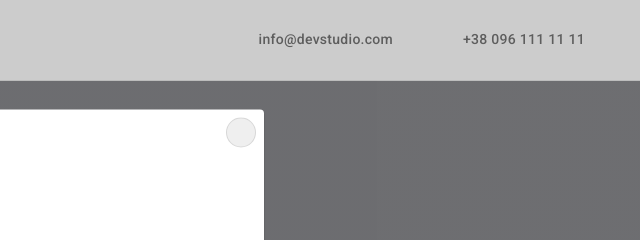
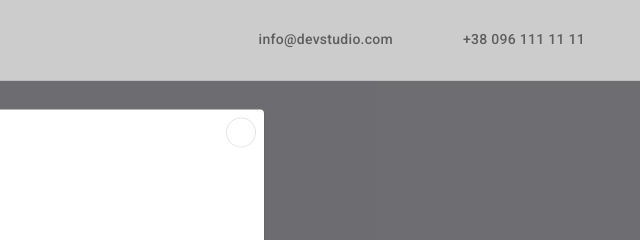
Before and after one commit to OlgaMykhailova/goit-markup-hw-05, a plain HTML site: page index.html in a window 1280 px wide. Both pictures are taken after a click on the button "Заказать услугу". Shown: the top 240 px of the page, 640-1280 px from the left. Drawn offline with nearby package versions, Linux system fonts and the light colour scheme.

Commit message:
add modal window 2

```diff
--- a/css/styles.css
+++ b/css/styles.css
@@ -270,6 +270,8 @@ img {
   height: 30px;
   border-radius: 50%;
   border: 1px solid rgba(0, 0, 0, 0.1);
+
+  background-color: var(--primary-bg-color);
 }
 /* Заголовки h2 */
 
```
